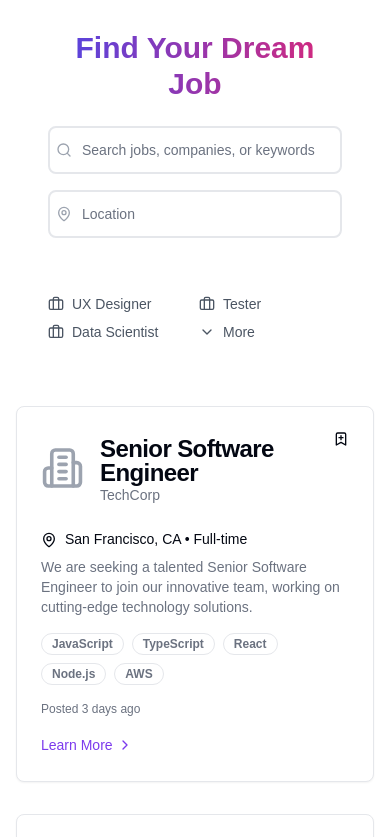
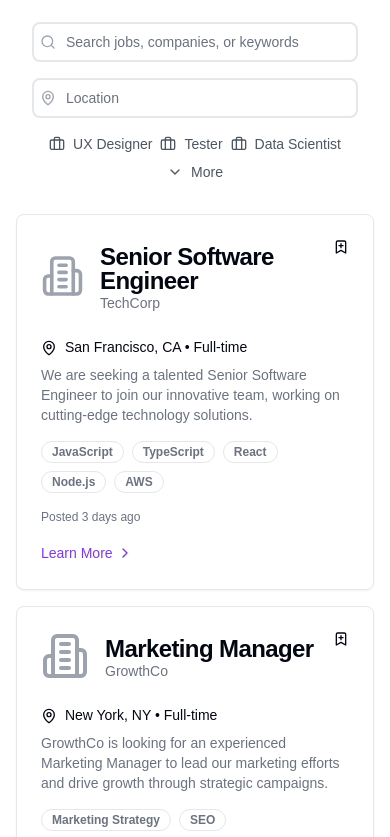
Before and after one commit to nixhantb/jobleet-ui, a Next.js app: page / in a window 390 px wide. Shown: the part 907-1744 px from the top of the page. Built offline with nearby package versions, Linux system fonts and the light colour scheme.

Commit message:
add: Enter key support on search

```diff
--- a/app/components/JobListings.tsx
+++ b/app/components/JobListings.tsx
@@ -47,14 +47,34 @@ export default function JobListings({ initialJobs }: JobListingsProps) {
     setFilteredJobs(updatedJobs)
   }, [searchTerm, location, initialJobs])
 
+  const handleKeyDown = (e: React.KeyboardEvent) => {
+    if (e.key === 'Enter') {
+      e.preventDefault()
+      const updatedJobs = initialJobs.filter(job => {
+        const matchesSearch = job.jobTitle.toLowerCase().includes(searchTerm.toLowerCase()) ||
+          job.companyName.toLowerCase().includes(searchTerm.toLowerCase()) ||
+          job.jobDescription.toLowerCase().includes(searchTerm.toLowerCase()) ||
+          job.jobType.toLowerCase().includes(searchTerm.toLowerCase()) ||
+          job.location.toLowerCase().includes(searchTerm.toLowerCase()) ||
+          job.keySkills.some(skill => skill.toLowerCase().includes(searchTerm.toLowerCase()))
+
+        const matchesLocation = !location || job.location.toLowerCase().includes(location.toLowerCase())
+
+        return matchesSearch && matchesLocation
+      })
+
+      setFilteredJobs(updatedJobs)
+    }
+  }
+
   return (
-    <section className="py-20">
+    <section className="py-10 md:py-20">
 
       <div className="container mx-auto px-4">
         <div className="w-full">
-          <div className="rounded-lg p-8">
-            <h2 className="text-3xl font-bold text-center mb-6 bg-clip-text text-transparent bg-gradient-to-r from-indigo-600 to-pink-600">Find Your Dream Job</h2>
-            <form onSubmit={(e) => e.preventDefault()} className="space-y-6">
+          <div className="rounded-lg p-4 md:p-8">
+            <h2 className="text-2xl md:text-3xl font-bold text-center mb-4 md:mb-6 bg-clip-text text-transparent bg-gradient-to-r from-indigo-600 to-pink-600">Find Your Dream Job</h2>
+            <form onSubmit={(e) => e.preventDefault()} className="space-y-4 md:space-y-6">
               <div className="flex flex-col md:flex-row gap-4">
                 <div className="relative flex-grow group">
                   <Input
@@ -62,10 +82,11 @@ export default function JobListings({ initialJobs }: JobListingsProps) {
                     placeholder="Search jobs, companies, or keywords"
                     value={searchTerm}
                     onChange={(e) => setSearchTerm(e.target.value)}
-                    className="pl-8 pr-4 py-3 h-12 sm:h-14 md:h-16 text-sm sm:text-base md:text-lg w-full border-2 border-gray-200 rounded-lg transition-all duration-300 focus:border-indigo-500 focus:ring focus:ring-indigo-200 focus:ring-opacity-50"
+                    onKeyDown={handleKeyDown}
+                    className="pl-8 pr-4 py-2 md:py-3 h-10 md:h-12 text-sm md:text-base w-full border-2 border-gray-200 rounded-lg focus:border-indigo-500 focus:ring-indigo-200"
                   />
                   <Search
-                    className="absolute left-2 top-1/2 transform -translate-y-1/2 text-gray-400 group-hover:text-indigo-500 transition-colors duration-300"
+                    className="absolute left-2 top-1/2 transform -translate-y-1/2 text-gray-400"
                     size={16}
                   />
                 </div>
@@ -76,45 +97,40 @@ export default function JobListings({ initialJobs }: JobListingsProps) {
                     placeholder="Location"
                     value={location}
                     onChange={(e) => setLocation(e.target.value)}
-                    className="pl-8 pr-4 py-3 h-12 sm:h-14 md:h-16 text-sm sm:text-base md:text-lg w-full border-2 border-gray-200 rounded-lg transition-all duration-300 focus:border-indigo-500 focus:ring focus:ring-indigo-200 focus:ring-opacity-50"
+                    onKeyDown={handleKeyDown}
+                    className="pl-8 pr-4 py-2 md:py-3 h-10 md:h-12 text-sm md:text-base w-full border-2 border-gray-200 rounded-lg focus:border-indigo-500 focus:ring-indigo-200"
                   />
                   <MapPin
-                    className="absolute left-2 top-1/2 transform -translate-y-1/2 text-gray-400 group-hover:text-purple-500 transition-colors duration-300"
+                    className="absolute left-2 top-1/2 transform -translate-y-1/2 text-gray-400"
                     size={16}
                   />
                 </div>
               </div>
+            </form>
 
-
-              <div className="flex flex-col md:flex-row gap-4">
-
-              </div>
-            </form>
-            <div className="mt-8 grid grid-cols-2 justify-center sm:flex sm:flex-wrap gap-2 sm:gap-4 text-sm text-gray-600">
-              <span className="flex items-center hover:text-indigo-600 cursor-pointer transition-colors duration-300 sm:text-base md:text-sm">
+            <div className="mt-4 md:mt-8 flex justify-center flex-wrap gap-2 text-gray-600 text-sm">
+              <span className="flex items-center hover:text-indigo-600 cursor-pointer">
                 <Briefcase size={16} className="mr-2" />
                 UX Designer
               </span>
-              <span className="flex items-center hover:text-indigo-600 cursor-pointer transition-colors duration-300 sm:text-base md:text-sm">
+              <span className="flex items-center hover:text-indigo-600 cursor-pointer">
                 <Briefcase size={16} className="mr-2" />
                 Tester
               </span>
-              <span className="flex items-center hover:text-indigo-600 cursor-pointer transition-colors duration-300 sm:text-base md:text-sm">
+              <span className="flex items-center hover:text-indigo-600 cursor-pointer">
                 <Briefcase size={16} className="mr-2" />
                 Data Scientist
               </span>
-              <span className="flex items-center hover:text-indigo-600 cursor-pointer transition-colors duration-300 sm:text-base md:text-sm">
+              <span className="flex items-center hover:text-indigo-600 cursor-pointer">
                 <ChevronDown size={16} className="mr-2" />
                 More
               </span>
             </div>
 
-
           </div>
         </div>
 
-
-        <div className="flex flex-wrap gap-2 mb-8">
+        <div className="flex flex-wrap gap-2 mb-4">
           {searchTerm && (
             <Badge variant="secondary" className="text-sm">
               {searchTerm}
@@ -132,7 +148,8 @@ export default function JobListings({ initialJobs }: JobListingsProps) {
             </Badge>
           )}
         </div>
-        <div className="grid grid-cols-1 md:grid-cols-2 lg:grid-cols-3 gap-8">
+
+        <div className="grid grid-cols-1 sm:grid-cols-2 md:grid-cols-3 gap-4 md:gap-8">
           {filteredJobs.map((job) => (
             <Card key={job.id} className="transition-all duration-300 hover:shadow-lg relative">
               <CardHeader className="flex flex-row items-center gap-4">
@@ -153,7 +170,7 @@ export default function JobListings({ initialJobs }: JobListingsProps) {
                     <span className="sr-only">Save job</span>
                   </Button>
                 </div>
-                <p className="text-sm  mb-2">
+                <p className="text-sm mb-2">
                   <MapPin className="inline-block mr-1 h-4 w-4" /> {job.location} • {job.jobType}
                 </p>
                 <p className="text-sm text-muted-foreground mb-4">{job.jobDescription}</p>
@@ -165,15 +182,13 @@ export default function JobListings({ initialJobs }: JobListingsProps) {
                 <p className="text-xs text-muted-foreground mb-4">Posted {job.postedTime}</p>
                 <Link
                   href={`/job/${job.id}`}
-                  className="inline-flex items-center text-sm text-primary hover:underline transition-colors duration-200"
-                  aria-label={`View more information about ${job.jobTitle} at ${job.companyName}`}
+                  className="inline-flex items-center text-sm text-primary hover:underline"
+                  aria-label={`View more about ${job.jobTitle} at ${job.companyName}`}
                 >
                   Learn More
                   <ChevronRight className="ml-1 h-4 w-4" />
                 </Link>
-
               </CardContent>
-
             </Card>
           ))}
         </div>
```
